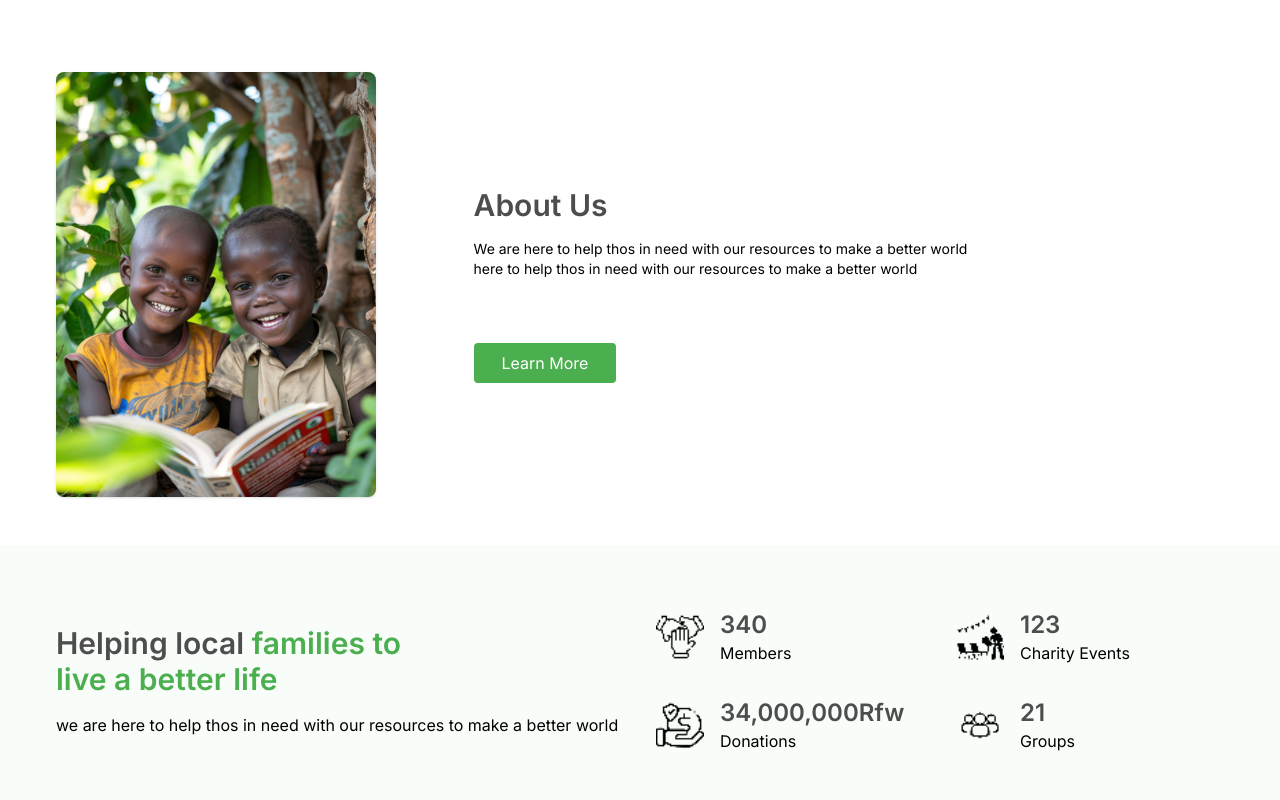
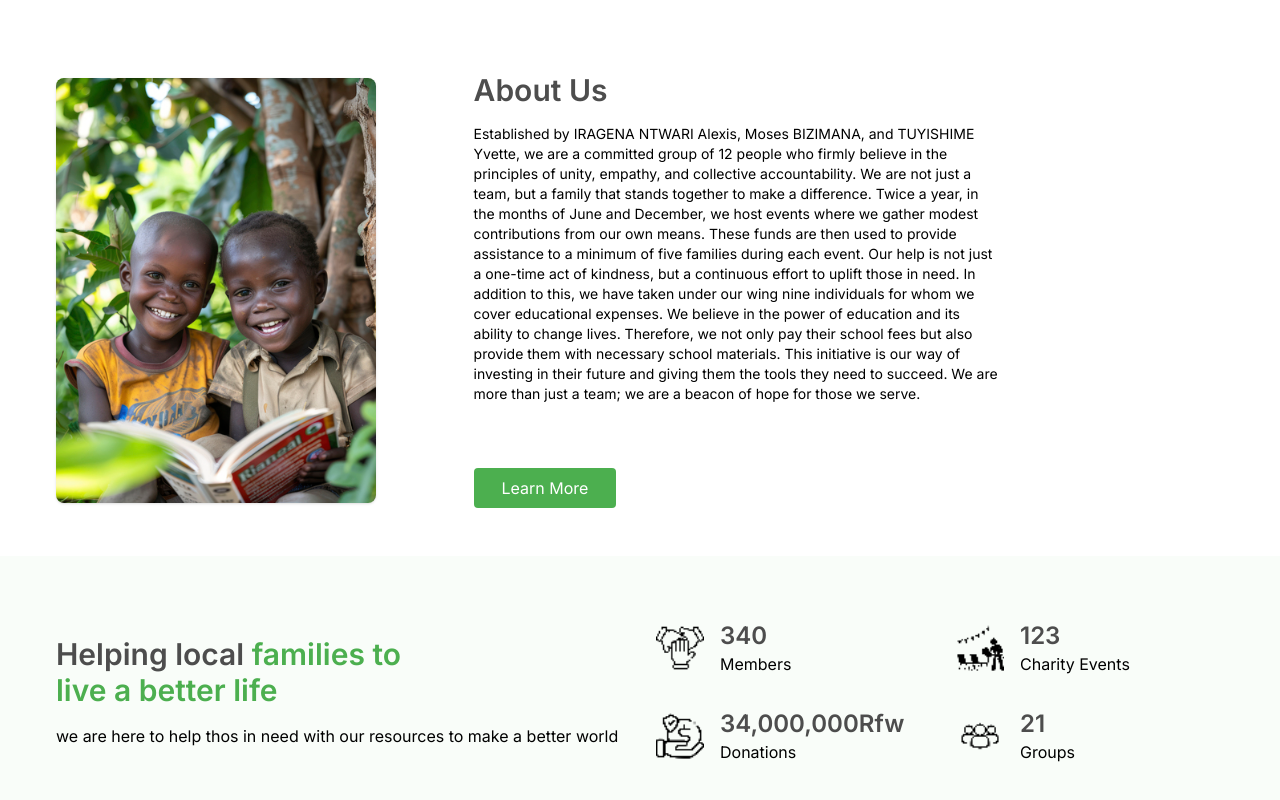
Before and after one commit to IMANISHIMWE21218/umuntu, a React (Vite) app: page /home in a window 1280 px wide. Shown: the part 1436-2236 px from the top of the page. Built offline with nearby package versions, Linux system fonts and the light colour scheme.

Commit message:
Update About.jsx

```diff
--- a/src/components/About.jsx
+++ b/src/components/About.jsx
@@ -18,7 +18,9 @@ const About = () => {
                     <div className="md:w-3/5 mx-auto">
                         <h2 className='text-3xl text-neutralDGrey font-semibold mb-4 mb-4 md:w-4/5'>About Us</h2>
                         <p className='md:w-3/4 text-sm text-neutralLGrey mb-8'>
-                            We are here to help thos in need with our resources to make a better world here to help thos in need with our resources to make a better world
+                        Established by IRAGENA NTWARI Alexis, Moses BIZIMANA, and TUYISHIME Yvette, we are a committed group of 12 people who firmly believe in the principles of unity, empathy,
+                            and collective accountability. We are not just a team, but a family that stands together to make a difference. Twice a year, in the months of June and December, we host events where we gather modest contributions from our own means. These funds are then used to provide assistance to a minimum of five families during each event. Our help is not just a one-time act of kindness, but a continuous effort to uplift those in need. In addition to this, we have taken under our wing nine individuals for whom we cover educational expenses. We believe in the power of education and its ability to change lives. Therefore, we not only pay their school fees but also provide them with necessary school materials. This initiative is our way of investing in their future and giving them the tools they need to succeed.
+                            We are more than just a team; we are a beacon of hope for those we serve.
                         </p>
 
                         <button className="btn-primary">Learn More</button>
```
